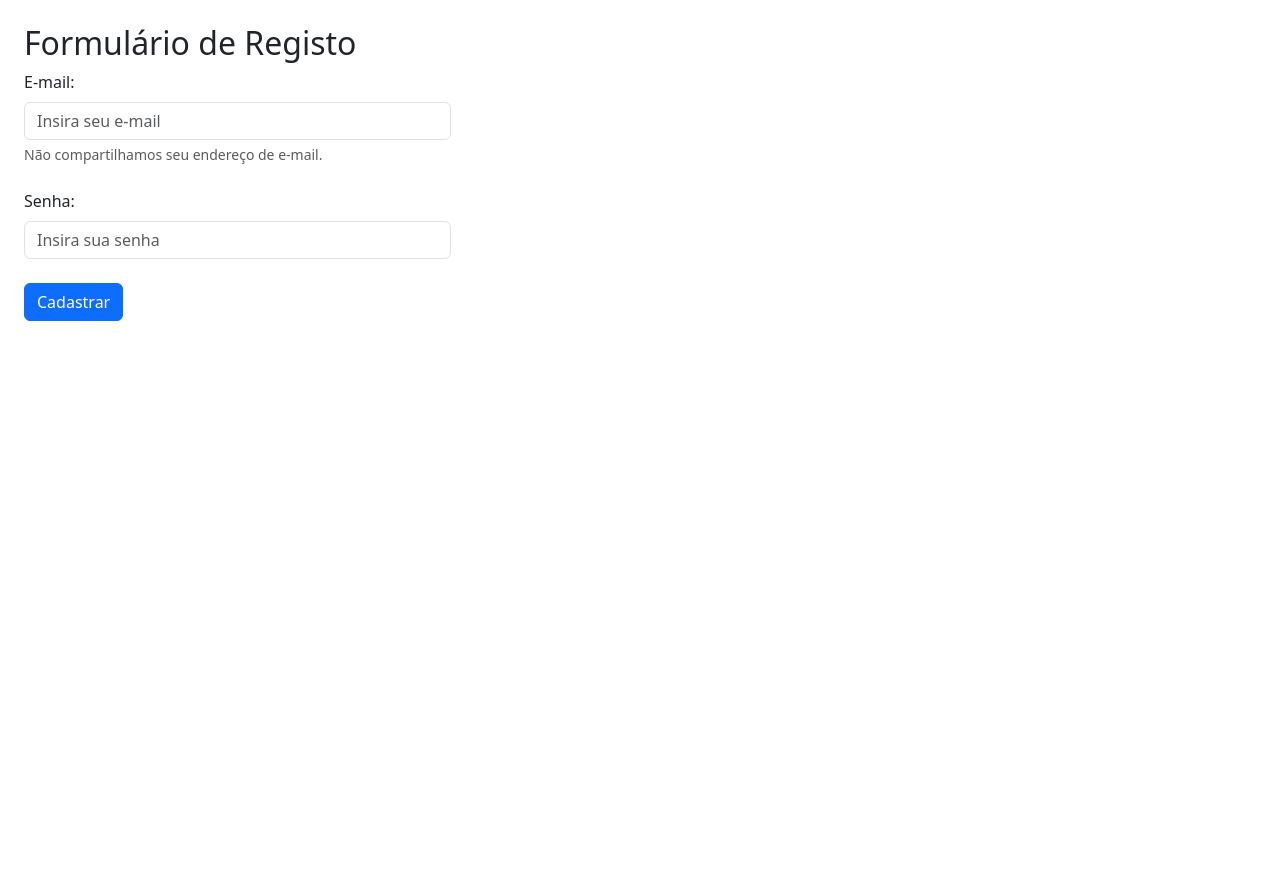
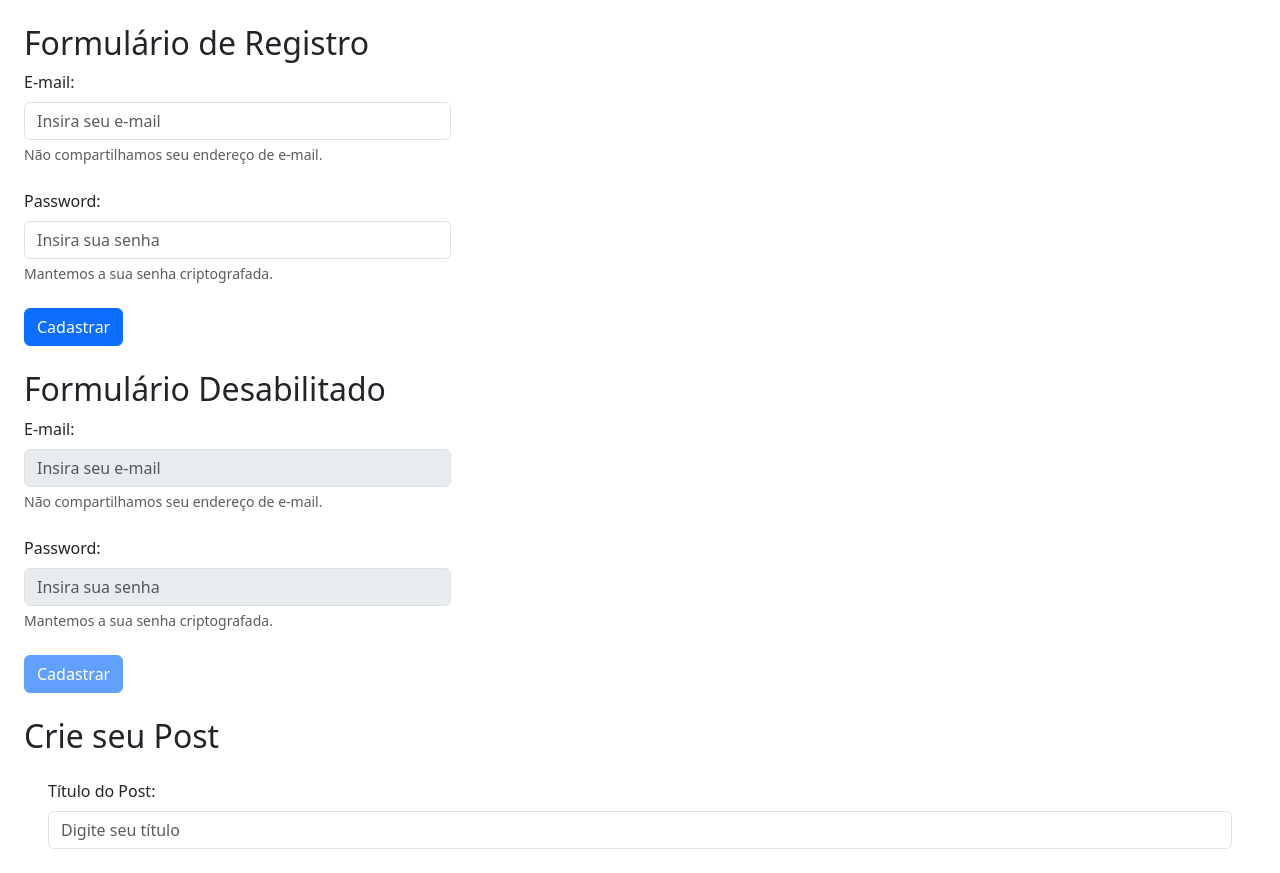
Before and after one commit to danielfeitosa4/bootstrap5, a plain HTML site: page 7_formularios/1_aulas/index.html in a window 1280 px wide. Before the commit the page ends 800 px from the top, so only its background shows below. Drawn offline with nearby package versions, Linux system fonts and the light colour scheme.

Commit message:
criando form e vendo o form disabled

```diff
--- a/7_formularios/1_aulas/index.html
+++ b/7_formularios/1_aulas/index.html
@@ -16,22 +16,53 @@
 
   <!-- Criando form-->
   <div class="col-4 m-4">
-
-    <h2>Formulário de Registo</h2>
+    <h2>Formulário de Registro</h2>
     <form action="">
       <div class="mb-4">
         <label for="email" class="form-label">E-mail:</label>
-        <input type="email" class="form-control" id="email" name="email" aria-describedby="emailHelp" placeholder="Insira seu e-mail">
+        <input type="email" class="form-control" name="email" id="email" aria-describedby="emailHelp" placeholder="Insira seu e-mail">
         <div id="emailHelp" class="form-text">Não compartilhamos seu endereço de e-mail.</div>
       </div>
       <div class="mb-4">
-        <label for="password" class="form-label">Senha:</label>
-        <input type="password" class="form-control" id="password" name="password" placeholder="Insira sua senha">
+        <label for="password" class="form-label">Password:</label>
+        <input type="password" class="form-control" name="password" id="password" aria-describedby="passwordHelp" placeholder="Insira sua senha">
+        <div id="passwordHelp" class="form-text">Mantemos a sua senha criptografada.</div>
       </div>
       <!-- <input type="submit" class="btn btn-primary" value="Cadastrar"> -->
       <button type="submit" class="btn btn-primary">Cadastrar</button>
     </form>
+  </div>
 
+  <!-- Form desabilitado -->
+  <div class="col-4 m-4">
+    <h2>Formulário Desabilitado</h2>
+    <form action="">
+      <fieldset disabled>
+        <div class="mb-4">
+          <label for="email" class="form-label">E-mail:</label>
+          <input type="email" class="form-control" name="email" id="email" aria-describedby="emailHelp" placeholder="Insira seu e-mail" disabled>
+          <div id="emailHelp" class="form-text">Não compartilhamos seu endereço de e-mail.</div>
+        </div>
+        <div class="mb-4">
+          <label for="password" class="form-label">Password:</label>
+          <input type="password" class="form-control" name="password" id="password" aria-describedby="passwordHelp" placeholder="Insira sua senha">
+          <div id="passwordHelp" class="form-text">Mantemos a sua senha criptografada.</div>
+        </div>
+        <!-- <input type="submit" class="btn btn-primary" value="Cadastrar"> -->
+        <button type="submit" class="btn btn-primary">Cadastrar</button>
+      </fieldset>
+    </form>
+  </div>
+
+  <!-- Form Control-->
+  <div class="m-4">
+    <h2>Crie seu Post</h2>
+    <form action="">
+      <div class="m-4">
+        <label for="title"  class="form-label">Título do Post:</label>
+        <input type="text" class="form-control" name="title" id="title" placeholder="Digite seu título">
+      </div>
+    </form>
   </div>
 
 </body>
```
